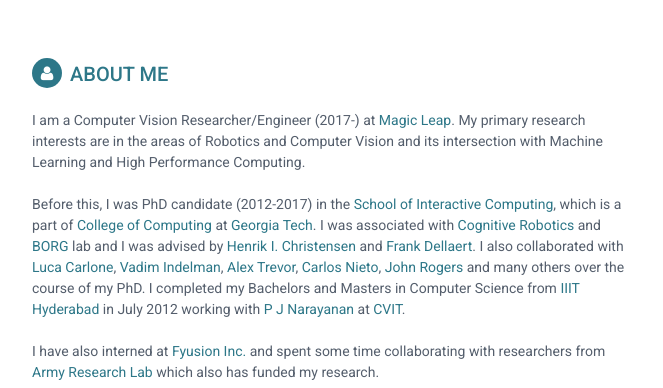
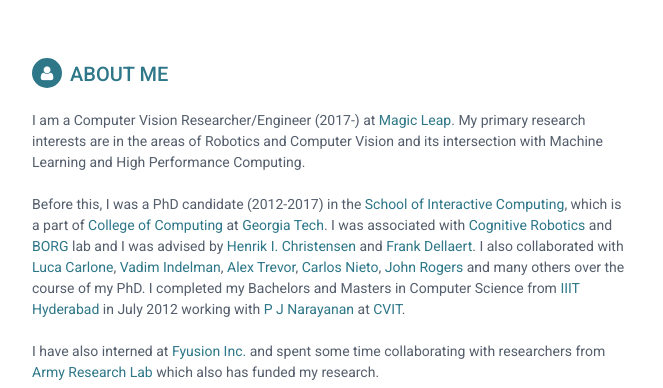
Before and after one commit to itzsid/itzsid.github.io, a Jekyll site: the page built from index.html, in a window 1280 px wide. Shown: the part 130-518 px from the top of the page, without its empty margins (188-851 px from the left). Built offline with Jekyll 4.4.1, drawn with Linux system fonts in a browser that asks for light colours.

```diff
--- a/_config.yml
+++ b/_config.yml
@@ -15,7 +15,7 @@ name: Siddharth Choudhary
 tagline: Computer Vision Researcher/Engineer <br> @ Magic Leap
 pic: profile.png  #place a 100x100 picture inside /assets/images/ folder and provide the name of the file below
 summary: 'I am a Computer Vision Researcher/Engineer (2017-) at <a href="http://magicleap.com">Magic Leap</a>. My primary research interests are in the areas of Robotics and Computer Vision and its intersection with Machine Learning and High Performance Computing. <br><br>
- Before this, I was PhD candidate (2012-2017) in the <a href="http://sic.gatech.edu">School of Interactive Computing</a>, which is a part of <a href="http://cc.gatech.edu">College of Computing</a> at <a href="http://gatech.edu">Georgia Tech</a>.
+ Before this, I was a PhD candidate (2012-2017) in the <a href="http://sic.gatech.edu">School of Interactive Computing</a>, which is a part of <a href="http://cc.gatech.edu">College of Computing</a> at <a href="http://gatech.edu">Georgia Tech</a>.
 I was associated with <a href="http://cogrob.org/">Cognitive Robotics</a> and <a href="http://borg.cc.gatech.edu">BORG</a> lab and I was advised by <a href="http://www.hichristensen.net/">Henrik I. Christensen</a> and <a href="http://frank.dellaert.com">Frank Dellaert</a>. I also collaborated with <a href="http://lucacarlone.com">Luca Carlone</a>, <a href="http://vindelman.net.technion.ac.il/">Vadim Indelman</a>, <a href="http://ajbt.net">Alex Trevor</a>, <a href="https://www.cc.gatech.edu/~cnieto6/">Carlos Nieto</a>, <a href="https://scholar.google.com/citations?user=uH_LDocAAAAJ&hl=en">John Rogers</a> and many others over the course of my PhD. I completed my Bachelors and Masters in Computer Science from <a href="http://iiit.ac.in">IIIT Hyderabad</a> in July 2012 working with <a href="http://iiit.ac.in/~pjn">P J Narayanan</a> at <a href="http://cvit.iiit.ac.in">CVIT</a>.
 <br><br>
 I have also interned at <a href="http://fyusion.com">Fyusion Inc.</a> and spent some time collaborating with researchers from <a href="https://www.arl.army.mil/www/default.cfm">Army Research Lab</a> which also has funded my research.
```
